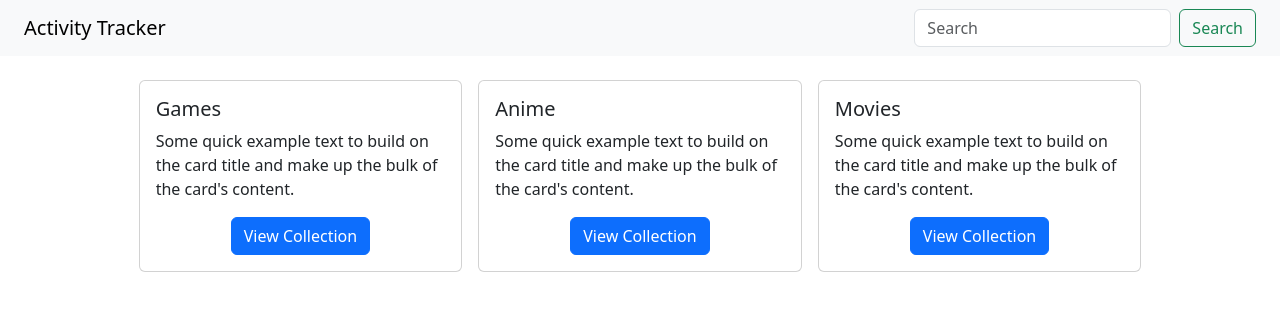
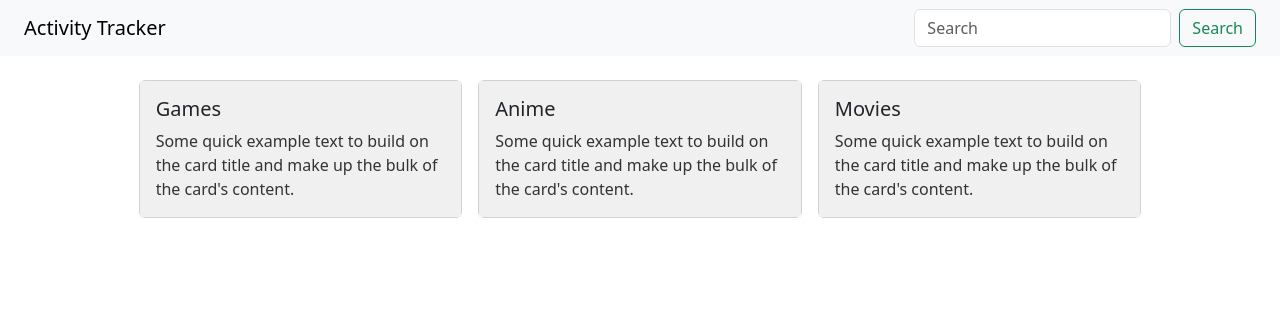
Before and after one commit to mohan159-cmd/ActivityTracker, a React (Create React App) app: page / in a window 1280 px wide. Shown: the top 310 px of the page. Built offline with nearby package versions, Linux system fonts and the light colour scheme.

Commit message:
Card Css

```diff
--- a/src/App.css
+++ b/src/App.css
@@ -91,3 +91,22 @@
   .cursor-pointer{
     cursor: pointer;
   }
+
+  .background-color-gray{
+    background-color: #f9f9f9;
+  }
+
+  .color-gray{
+    color: #333333;
+  }
+
+.link-container {
+    display: block;
+    text-decoration: none;
+    color: inherit;
+}
+
+.link-container * {
+    margin: 0;
+    background-color: #f0f0f0;
+}
--- a/src/components/common/ACTCard.jsx
+++ b/src/components/common/ACTCard.jsx
@@ -3,20 +3,16 @@ import * as React from 'react';
 const ACTCard = (props) => {
 
   //#region props
-  const { title,redirectLink } = props;
+  const { title, redirectLink } = props;
 
   //#region return
   return (
-    <div className="card">
-      {/* <img className="card-img-top" src="..." alt="" /> */}
+    <a className="card link-container" href={redirectLink || "#"}>
       <div className="card-body">
-        <h5 className="card-title">{title}</h5>
-        <p className="card-text">Some quick example text to build on the card title and make up the bulk of the card's content.</p>
-        <div className="text-center">
-          <a href={redirectLink || "#"} className="btn btn-primary">View Collection</a>
-        </div>
+        <h5 className="card-title color-gray">{title}</h5>
+        <p className="card-text color-gray">Some quick example text to build on the card title and make up the bulk of the card's content.</p>
       </div>
-    </div>
+    </a>
   );
 }
 
```
Also changed, not shown: 1 other file (tests, documents, lock files or other folders).
